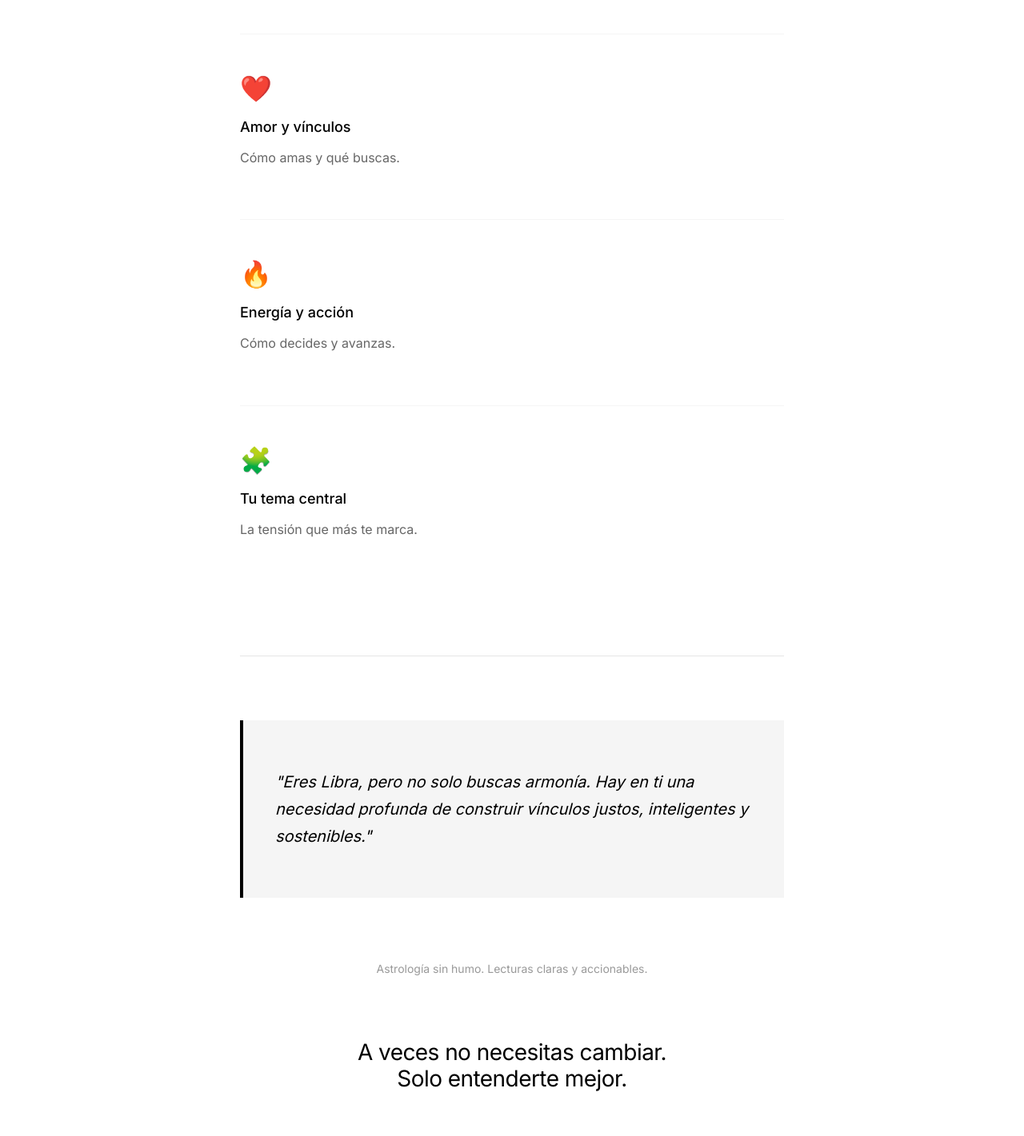
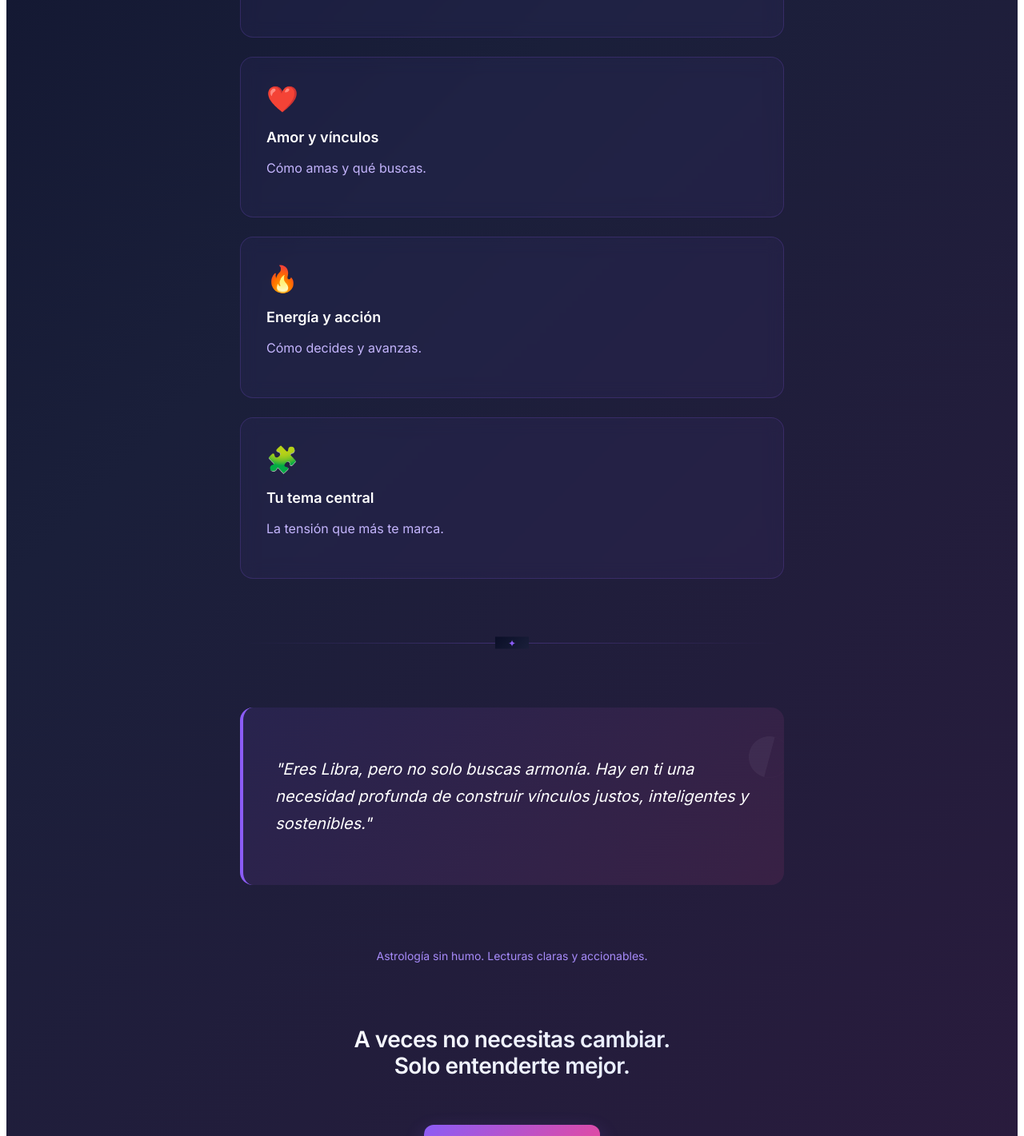
Before and after one commit to Bernihui/Carta-Astral-App, a Next.js app: page / in a window 1280 px wide. Shown: the part 1330-2751 px from the top of the page at 80% size. Built offline with nearby package versions, Linux system fonts and the light colour scheme.

Commit message:
Revamp Home.module.css with modern design elements

```diff
--- a/styles/Home.module.css
+++ b/styles/Home.module.css
@@ -1,22 +1,53 @@
-/* DISEÑO MINIMALISTA - CARTA ASTRAL */
+/* DISEÑO MODERNO CON ELEMENTOS ASTROLÓGICOS */
 
 .container {
   min-height: 100vh;
-  background: #FFFFFF;
-  color: #000000;
+  background: linear-gradient(135deg, #0a0e27 0%, #1a1f3a 50%, #2a1b3d 100%);
+  color: #FFFFFF;
   font-family: 'Inter', -apple-system, sans-serif;
+  position: relative;
+}
+
+/* Estrellas de fondo */
+.container::before {
+  content: '';
+  position: fixed;
+  top: 0;
+  left: 0;
+  right: 0;
+  bottom: 0;
+  background-image:
+    radial-gradient(2px 2px at 20% 30%, white, transparent),
+    radial-gradient(2px 2px at 60% 70%, white, transparent),
+    radial-gradient(1px 1px at 50% 50%, white, transparent),
+    radial-gradient(1px 1px at 80% 10%, white, transparent),
+    radial-gradient(2px 2px at 90% 60%, white, transparent),
+    radial-gradient(1px 1px at 33% 80%, white, transparent);
+  background-size: 200% 200%;
+  animation: twinkle 8s ease-in-out infinite;
+  opacity: 0.3;
+  pointer-events: none;
+}
+
+@keyframes twinkle {
+  0%, 100% { opacity: 0.3; }
+  50% { opacity: 0.5; }
 }
 
 .pageContainer {
   max-width: 680px;
   margin: 0 auto;
   padding: 120px 24px 80px;
+  position: relative;
+  z-index: 1;
 }
 
 .pageContainerForm {
   max-width: 480px;
   margin: 0 auto;
   padding: 80px 24px;
+  position: relative;
+  z-index: 1;
 }
 
 /* HEADER */
@@ -26,62 +57,97 @@
 }
 
 .logo {
-  font-size: 20px;
+  font-size: 18px;
   font-weight: 500;
   margin-bottom: 60px;
-  letter-spacing: 0.02em;
+  letter-spacing: 0.1em;
+  text-transform: uppercase;
+  background: linear-gradient(90deg, #A78BFA, #EC4899, #8B5CF6);
+  -webkit-background-clip: text;
+  -webkit-text-fill-color: transparent;
+  background-clip: text;
 }
 
 .headline {
   font-size: 42px;
   line-height: 1.2;
-  font-weight: 400;
+  font-weight: 600;
   margin-bottom: 24px;
   letter-spacing: -0.02em;
+  background: linear-gradient(135deg, #FFFFFF 0%, #E0E7FF 100%);
+  -webkit-background-clip: text;
+  -webkit-text-fill-color: transparent;
+  background-clip: text;
 }
 
 .subheadline {
   font-size: 18px;
-  color: #666666;
+  color: #C4B5FD;
   line-height: 1.7;
   margin-bottom: 48px;
 }
 
 /* BUTTONS */
 .buttonPrimary {
-  padding: 14px 32px;
-  background: #000000;
+  padding: 16px 40px;
+  background: linear-gradient(135deg, #8B5CF6 0%, #EC4899 100%);
   border: none;
   color: #FFFFFF;
+  font-size: 15px;
+  font-weight: 600;
+  cursor: pointer;
+  font-family: inherit;
+  border-radius: 12px;
+  box-shadow: 0 10px 25px rgba(139, 92, 246, 0.3);
+  transition: all 0.3s ease;
+  position: relative;
+  overflow: hidden;
+}
+
+.buttonPrimary::before {
+  content: '';
+  position: absolute;
+  top: 0;
+  left: -100%;
+  width: 100%;
+  height: 100%;
+  background: linear-gradient(90deg, transparent, rgba(255,255,255,0.2), transparent);
+  transition: left 0.5s;
+}
+
+.buttonPrimary:hover:not(:disabled)::before {
+  left: 100%;
+}
+
+.buttonPrimary:hover:not(:disabled) {
+  transform: translateY(-2px);
+  box-shadow: 0 15px 35px rgba(139, 92, 246, 0.4);
+}
+
+.buttonPrimary:disabled {
+  background: #4B5563;
+  cursor: wait;
+  box-shadow: none;
+}
+
+.buttonSecondary {
+  padding: 14px 32px;
+  background: rgba(139, 92, 246, 0.1);
+  border: 1px solid rgba(139, 92, 246, 0.3);
+  color: #A78BFA;
   font-size: 15px;
   font-weight: 500;
   cursor: pointer;
   font-family: inherit;
-}
-
-.buttonPrimary:hover:not(:disabled) {
-  opacity: 0.8;
-}
-
-.buttonPrimary:disabled {
-  background: #CCCCCC;
-  cursor: wait;
-}
-
-.buttonSecondary {
-  padding: 14px 32px;
-  background: transparent;
-  border: 1px solid #000000;
-  color: #000000;
-  font-size: 15px;
-  font-weight: 500;
-  cursor: pointer;
-  font-family: inherit;
+  border-radius: 12px;
+  backdrop-filter: blur(10px);
+  transition: all 0.3s ease;
 }
 
 .buttonSecondary:hover {
-  background: #000000;
-  color: #FFFFFF;
+  background: rgba(139, 92, 246, 0.2);
+  border-color: rgba(139, 92, 246, 0.5);
+  transform: translateY(-2px);
 }
 
 .buttonGroup {
@@ -91,11 +157,24 @@
   align-items: center;
 }
 
-/* DIVIDER */
+/* DIVIDER con elemento zodiacal */
 .divider {
   height: 1px;
-  background: #E5E5E5;
+  background: linear-gradient(90deg, transparent, rgba(139, 92, 246, 0.3), transparent);
   margin: 80px 0;
+  position: relative;
+}
+
+.divider::after {
+  content: '✦';
+  position: absolute;
+  top: 50%;
+  left: 50%;
+  transform: translate(-50%, -50%);
+  background: linear-gradient(135deg, #0a0e27 0%, #1a1f3a 100%);
+  padding: 0 16px;
+  color: #8B5CF6;
+  font-size: 12px;
 }
 
 /* FEATURES */
@@ -105,24 +184,35 @@
 
 .featuresTitle {
   font-size: 24px;
-  font-weight: 500;
+  font-weight: 600;
   margin-bottom: 40px;
   text-align: center;
+  background: linear-gradient(135deg, #FFFFFF 0%, #C4B5FD 100%);
+  -webkit-background-clip: text;
+  -webkit-text-fill-color: transparent;
+  background-clip: text;
 }
 
 .featuresList {
   display: flex;
   flex-direction: column;
-  gap: 48px;
+  gap: 24px;
 }
 
 .feature {
-  padding-bottom: 48px;
-  border-bottom: 1px solid #F5F5F5;
+  padding: 32px;
+  background: rgba(139, 92, 246, 0.05);
+  border: 1px solid rgba(139, 92, 246, 0.2);
+  border-radius: 16px;
+  backdrop-filter: blur(10px);
+  transition: all 0.3s ease;
 }
 
-.feature:last-child {
-  border-bottom: none;
+.feature:hover {
+  background: rgba(139, 92, 246, 0.1);
+  border-color: rgba(139, 92, 246, 0.4);
+  transform: translateY(-4px);
+  box-shadow: 0 20px 40px rgba(139, 92, 246, 0.2);
 }
 
 .featureEmoji {
@@ -132,33 +222,49 @@
 
 .featureTitle {
   font-size: 18px;
-  font-weight: 500;
+  font-weight: 600;
   margin-bottom: 8px;
+  color: #FFFFFF;
 }
 
 .featureDesc {
-  color: #666666;
+  color: #C4B5FD;
   line-height: 1.6;
 }
 
-/* EXAMPLE */
+/* EXAMPLE con círculo zodiacal */
 .exampleBox {
   padding: 40px;
-  background: #F5F5F5;
-  border-left: 4px solid #000000;
+  background: linear-gradient(135deg, rgba(139, 92, 246, 0.1), rgba(236, 72, 153, 0.1));
+  border-left: 4px solid #8B5CF6;
+  border-radius: 16px;
   margin-bottom: 80px;
+  position: relative;
+  overflow: hidden;
+}
+
+.exampleBox::before {
+  content: '◐';
+  position: absolute;
+  top: -20px;
+  right: -20px;
+  font-size: 120px;
+  opacity: 0.05;
+  transform: rotate(15deg);
 }
 
 .exampleText {
   font-size: 20px;
   line-height: 1.7;
-  color: #000000;
+  color: #FFFFFF;
   font-style: italic;
+  position: relative;
+  z-index: 1;
 }
 
 .exampleCaption {
   font-size: 14px;
-  color: #999999;
+  color: #A78BFA;
   margin-top: 16px;
   text-align: center;
 }
@@ -173,34 +279,46 @@
   margin-bottom: 8px;
   font-size: 14px;
   font-weight: 500;
+  color: #C4B5FD;
 }
 
 .formInput {
   width: 100%;
-  padding: 12px;
-  border: 1px solid #DDDDDD;
+  padding: 14px 16px;
+  background: rgba(139, 92, 246, 0.05);
+  border: 1px solid rgba(139, 92, 246, 0.3);
+  color: #FFFFFF;
   font-size: 16px;
   font-family: inherit;
+  border-radius: 12px;
+  transition: all 0.3s ease;
+}
+
+.formInput::placeholder {
+  color: #6B7280;
 }
 
 .formInput:focus {
   outline: none;
-  border-color: #000000;
+  border-color: #8B5CF6;
+  background: rgba(139, 92, 246, 0.1);
+  box-shadow: 0 0 0 3px rgba(139, 92, 246, 0.1);
 }
 
 .backButton {
   background: transparent;
   border: none;
-  color: #000000;
+  color: #A78BFA;
   font-size: 15px;
   cursor: pointer;
   margin-bottom: 40px;
   font-family: inherit;
   padding: 8px 0;
+  transition: color 0.3s ease;
 }
 
 .backButton:hover {
-  opacity: 0.6;
+  color: #C4B5FD;
 }
 
 /* RESULTS */
@@ -212,52 +330,74 @@
 .big3Grid {
   display: flex;
   justify-content: center;
-  gap: 48px;
+  gap: 32px;
   margin-bottom: 48px;
   flex-wrap: wrap;
 }
 
 .big3Item {
   text-align: center;
+  padding: 24px;
+  background: linear-gradient(135deg, rgba(139, 92, 246, 0.1), rgba(236, 72, 153, 0.1));
+  border-radius: 16px;
+  border: 1px solid rgba(139, 92, 246, 0.3);
+  min-width: 120px;
+  transition: all 0.3s ease;
+}
+
+.big3Item:hover {
+  transform: translateY(-4px);
+  box-shadow: 0 20px 40px rgba(139, 92, 246, 0.3);
 }
 
 .big3Label {
-  font-size: 14px;
-  color: #999999;
+  font-size: 12px;
+  color: #A78BFA;
   margin-bottom: 8px;
+  text-transform: uppercase;
+  letter-spacing: 0.1em;
 }
 
 .big3Value {
   font-size: 24px;
-  font-weight: 500;
+  font-weight: 600;
+  background: linear-gradient(135deg, #FFFFFF 0%, #C4B5FD 100%);
+  -webkit-background-clip: text;
+  -webkit-text-fill-color: transparent;
+  background-clip: text;
 }
 
 /* THEMES */
 .themesList {
   display: flex;
   flex-direction: column;
-  gap: 24px;
+  gap: 16px;
   margin-bottom: 80px;
 }
 
 .themeButton {
   padding: 24px;
-  background: #FFFFFF;
-  border: 1px solid #DDDDDD;
+  background: rgba(139, 92, 246, 0.05);
+  border: 1px solid rgba(139, 92, 246, 0.2);
   text-align: left;
   cursor: pointer;
   font-family: inherit;
   display: flex;
   align-items: center;
   gap: 16px;
+  border-radius: 12px;
+  transition: all 0.3s ease;
+  color: #FFFFFF;
 }
 
 .themeButton:hover:not(:disabled) {
-  border-color: #000000;
+  background: rgba(139, 92, 246, 0.1);
+  border-color: rgba(139, 92, 246, 0.4);
+  transform: translateX(8px);
 }
 
 .themeButton:disabled {
-  opacity: 0.6;
+  opacity: 0.5;
   cursor: wait;
 }
 
@@ -273,38 +413,47 @@
 /* COMPATIBILITY */
 .compatBox {
   padding: 40px;
-  background: #F5F5F5;
+  background: linear-gradient(135deg, rgba(139, 92, 246, 0.1), rgba(236, 72, 153, 0.1));
+  border-radius: 16px;
   text-align: center;
   margin-bottom: 80px;
+  border: 1px solid rgba(139, 92, 246, 0.2);
 }
 
 .compatTitle {
   font-size: 24px;
-  font-weight: 500;
+  font-weight: 600;
   margin-bottom: 16px;
+  background: linear-gradient(135deg, #FFFFFF 0%, #C4B5FD 100%);
+  -webkit-background-clip: text;
+  -webkit-text-fill-color: transparent;
+  background-clip: text;
 }
 
 .compatDesc {
-  color: #666666;
+  color: #C4B5FD;
   margin-bottom: 32px;
 }
 
 .compatForm {
-  background: #FFFFFF;
+  background: rgba(10, 14, 39, 0.5);
   padding: 32px;
   margin-top: 32px;
   text-align: left;
+  border-radius: 12px;
+  border: 1px solid rgba(139, 92, 246, 0.2);
 }
 
 .compatFormTitle {
   font-size: 18px;
   font-weight: 500;
   margin-bottom: 24px;
+  color: #FFFFFF;
 }
 
 .compatTabs {
   display: flex;
-  gap: 16px;
+  gap: 12px;
   margin-bottom: 24px;
   flex-wrap: wrap;
   justify-content: center;
@@ -312,43 +461,57 @@
 
 .compatTab {
   padding: 12px 24px;
-  background: transparent;
-  border: 1px solid #000000;
-  color: #000000;
+  background: rgba(139, 92, 246, 0.1);
+  border: 1px solid rgba(139, 92, 246, 0.3);
+  color: #A78BFA;
   font-size: 14px;
   font-weight: 500;
   cursor: pointer;
   font-family: inherit;
+  border-radius: 8px;
+  transition: all 0.3s ease;
+}
+
+.compatTab:hover {
+  background: rgba(139, 92, 246, 0.2);
 }
 
 .compatTabActive {
-  background: #000000;
+  background: linear-gradient(135deg, #8B5CF6 0%, #EC4899 100%);
   color: #FFFFFF;
+  border-color: transparent;
 }
 
 .compatContent {
-  background: #FFFFFF;
+  background: rgba(10, 14, 39, 0.5);
   padding: 32px;
   font-size: 16px;
   line-height: 1.7;
   white-space: pre-wrap;
+  border-radius: 12px;
+  border: 1px solid rgba(139, 92, 246, 0.2);
+  color: #E0E7FF;
 }
 
 /* PLANETS */
 .planetsToggle {
   width: 100%;
   padding: 16px;
-  background: transparent;
-  border: 1px solid #DDDDDD;
+  background: rgba(139, 92, 246, 0.05);
+  border: 1px solid rgba(139, 92, 246, 0.3);
   cursor: pointer;
   font-size: 15px;
   font-family: inherit;
   font-weight: 500;
   margin-bottom: 80px;
+  border-radius: 12px;
+  color: #A78BFA;
+  transition: all 0.3s ease;
 }
 
 .planetsToggle:hover {
-  background: #F5F5F5;
+  background: rgba(139, 92, 246, 0.1);
+  border-color: rgba(139, 92, 246, 0.5);
 }
 
 .planetsGrid {
@@ -360,8 +523,17 @@
 }
 
 .planetCard {
-  border: 1px solid #E5E5E5;
+  background: linear-gradient(135deg, rgba(139, 92, 246, 0.1), rgba(236, 72, 153, 0.1));
+  border: 1px solid rgba(139, 92, 246, 0.3);
   padding: 24px;
+  border-radius: 16px;
+  transition: all 0.3s ease;
+}
+
+.planetCard:hover {
+  transform: translateY(-4px);
+  box-shadow: 0 20px 40px rgba(139, 92, 246, 0.3);
+  border-color: rgba(139, 92, 246, 0.5);
 }
 
 .planetEmoji {
@@ -376,11 +548,12 @@
   text-transform: capitalize;
   margin-bottom: 4px;
   text-align: center;
+  color: #FFFFFF;
 }
 
 .planetPosition {
   font-size: 14px;
-  color: #666666;
+  color: #A78BFA;
   text-align: center;
   margin-bottom: 16px;
 }
@@ -388,18 +561,21 @@
 .planetButton {
   width: 100%;
   padding: 10px;
-  background: transparent;
-  border: 1px solid #000000;
-  color: #000000;
+  background: rgba(139, 92, 246, 0.2);
+  border: 1px solid rgba(139, 92, 246, 0.4);
+  color: #A78BFA;
   cursor: pointer;
   font-size: 13px;
   font-family: inherit;
   font-weight: 500;
+  border-radius: 8px;
+  transition: all 0.3s ease;
 }
 
 .planetButton:hover:not(:disabled) {
-  background: #000000;
+  background: linear-gradient(135deg, #8B5CF6 0%, #EC4899 100%);
   color: #FFFFFF;
+  border-color: transparent;
 }
 
 .planetButton:disabled {
@@ -414,7 +590,8 @@
   left: 0;
   right: 0;
   bottom: 0;
-  background: rgba(0, 0, 0, 0.9);
+  background: rgba(10, 14, 39, 0.95);
+  backdrop-filter: blur(10px);
   display: flex;
   align-items: center;
   justify-content: center;
@@ -426,42 +603,58 @@
   max-width: 680px;
   width: 100%;
   max-height: 90vh;
-  background: #FFFFFF;
+  background: linear-gradient(135deg, rgba(26, 31, 58, 0.95), rgba(42, 27, 61, 0.95));
   padding: 48px;
   overflow: auto;
   position: relative;
+  border-radius: 24px;
+  border: 1px solid rgba(139, 92, 246, 0.3);
+  box-shadow: 0 40px 80px rgba(0, 0, 0, 0.5);
 }
 
 .modalClose {
   position: absolute;
   top: 24px;
   right: 24px;
-  background: transparent;
+  background: rgba(139, 92, 246, 0.2);
   border: none;
+  color: #A78BFA;
   font-size: 24px;
   cursor: pointer;
-  width: 32px;
-  height: 32px;
+  width: 40px;
+  height: 40px;
   padding: 0;
+  border-radius: 50%;
+  transition: all 0.3s ease;
+}
+
+.modalClose:hover {
+  background: rgba(139, 92, 246, 0.4);
+  color: #FFFFFF;
+  transform: rotate(90deg);
 }
 
 .modalTitle {
   font-size: 24px;
-  font-weight: 500;
+  font-weight: 600;
   margin-bottom: 32px;
+  background: linear-gradient(135deg, #FFFFFF 0%, #C4B5FD 100%);
+  -webkit-background-clip: text;
+  -webkit-text-fill-color: transparent;
+  background-clip: text;
 }
 
 .modalBody {
   font-size: 16px;
   line-height: 1.7;
-  color: #000000;
+  color: #E0E7FF;
   white-space: pre-wrap;
 }
 
 .loading {
   text-align: center;
   padding: 40px;
-  color: #666666;
+  color: #C4B5FD;
 }
 
 /* RESPONSIVE */
@@ -471,7 +664,7 @@
   }
 
   .big3Grid {
-    gap: 32px;
+    gap: 16px;
   }
 
   .modalContent {
@@ -482,3 +675,21 @@
     padding: 80px 20px 60px;
   }
 }
+
+/* Scrollbar personalizado */
+::-webkit-scrollbar {
+  width: 10px;
+}
+
+::-webkit-scrollbar-track {
+  background: rgba(10, 14, 39, 0.5);
+}
+
+::-webkit-scrollbar-thumb {
+  background: linear-gradient(135deg, #8B5CF6, #EC4899);
+  border-radius: 5px;
+}
+
+::-webkit-scrollbar-thumb:hover {
+  background: linear-gradient(135deg, #A78BFA, #F472B6);
+}
```
